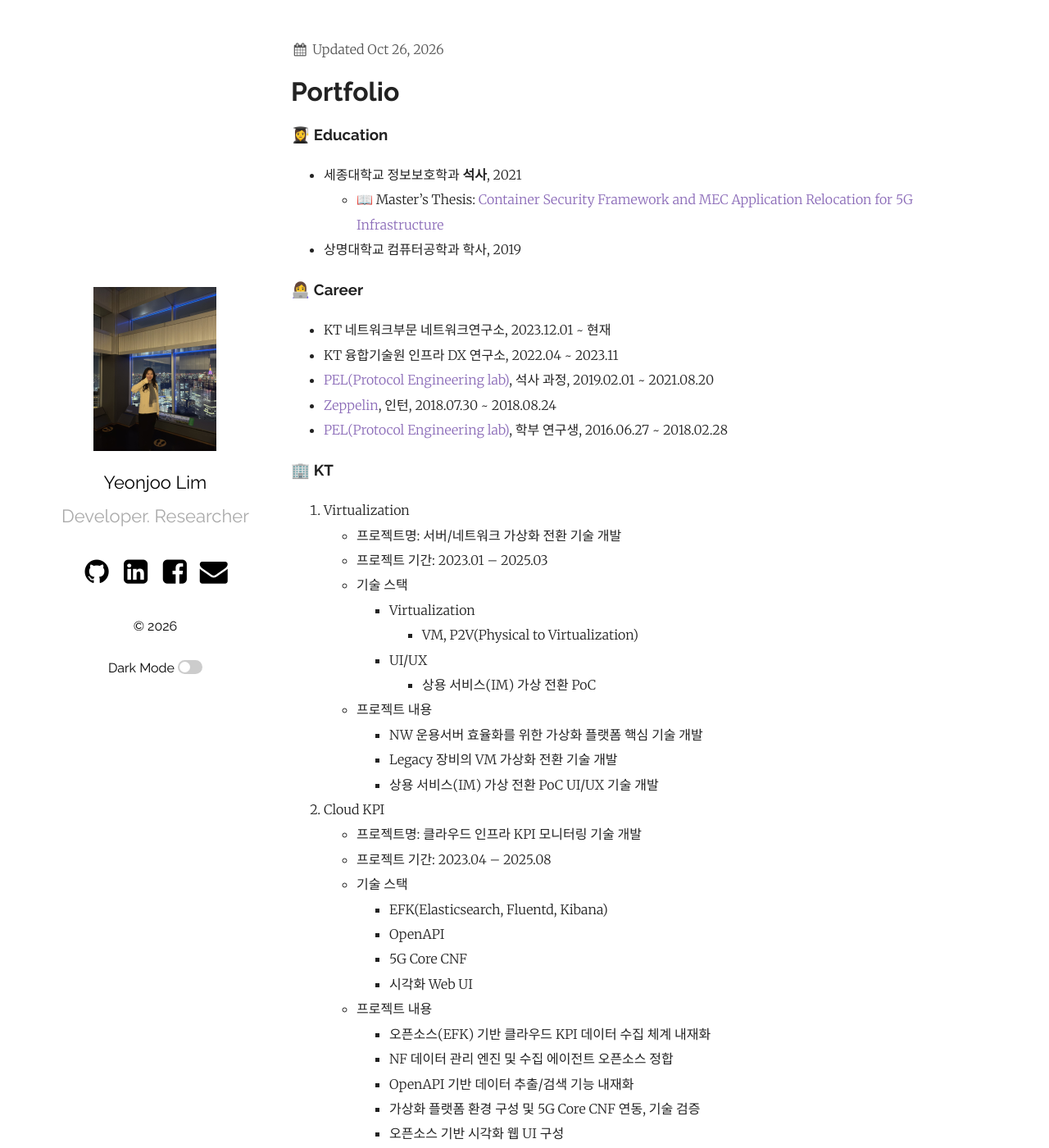
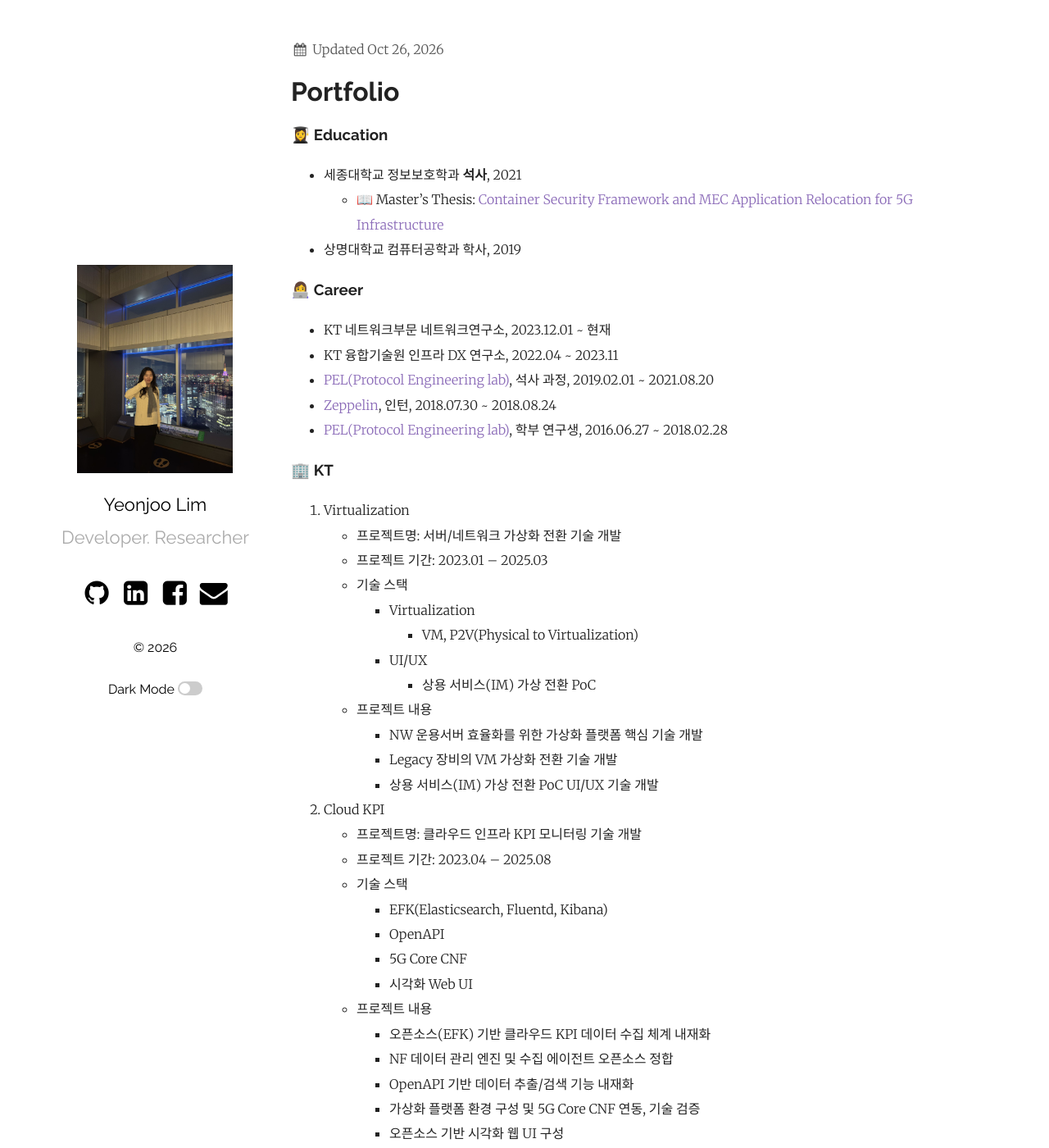
Before and after one commit to yeonjoolim/whoami, a Jekyll site: the page built from portfolio.md, in a window 1280 px wide and 1400 px high. Shown: the whole window at 82% size. Built offline with Jekyll 4.4.1, drawn with Linux system fonts in a browser that asks for light colours.

Commit message:
Show the full profile photo larger in the sidebar.
Co-authored-by: Cursor <cursoragent@cursor.com>

```diff
--- a/_sass/plain.scss
+++ b/_sass/plain.scss
@@ -89,6 +89,7 @@ main {
     @media screen and (min-width: $mobileW + 1) {
       position: fixed;
       max-width: 280px;
+      overflow-y: auto;
     }
     min-width: $leftWidth;
     justify-content: center;
@@ -110,7 +111,10 @@ main {
       line-height: normal;
     }
     img {
-      max-width: 150px;
+      width: 190px;
+      max-width: 100%;
+      height: auto;
+      object-fit: contain;
     }
     img.dark {
       display: none;
@@ -308,7 +312,11 @@ footer {
         flex-direction: row;
         margin-bottom: 10px;
         img {
-          max-height: 40px;
+          width: 120px;
+          max-width: 42%;
+          max-height: none;
+          height: auto;
+          object-fit: contain;
         }
         h2 {
           margin: 0 10px;
```
